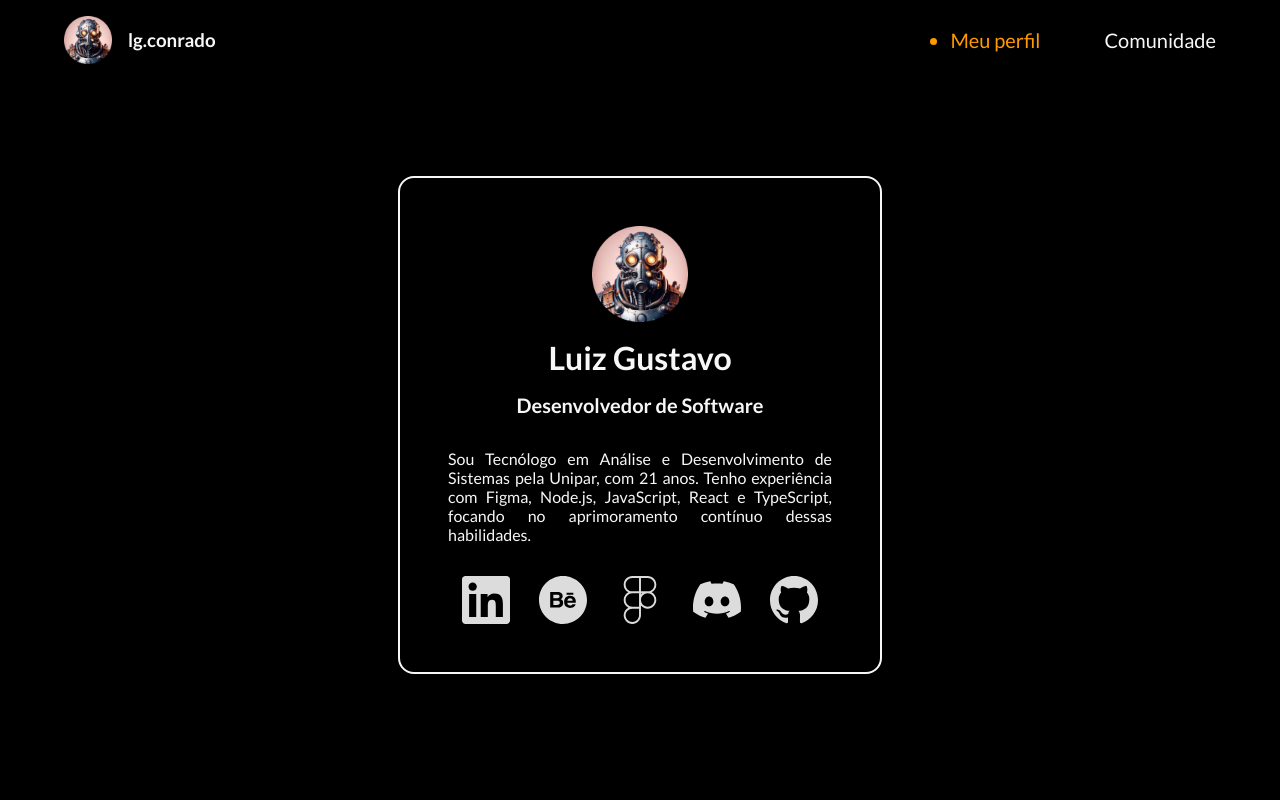
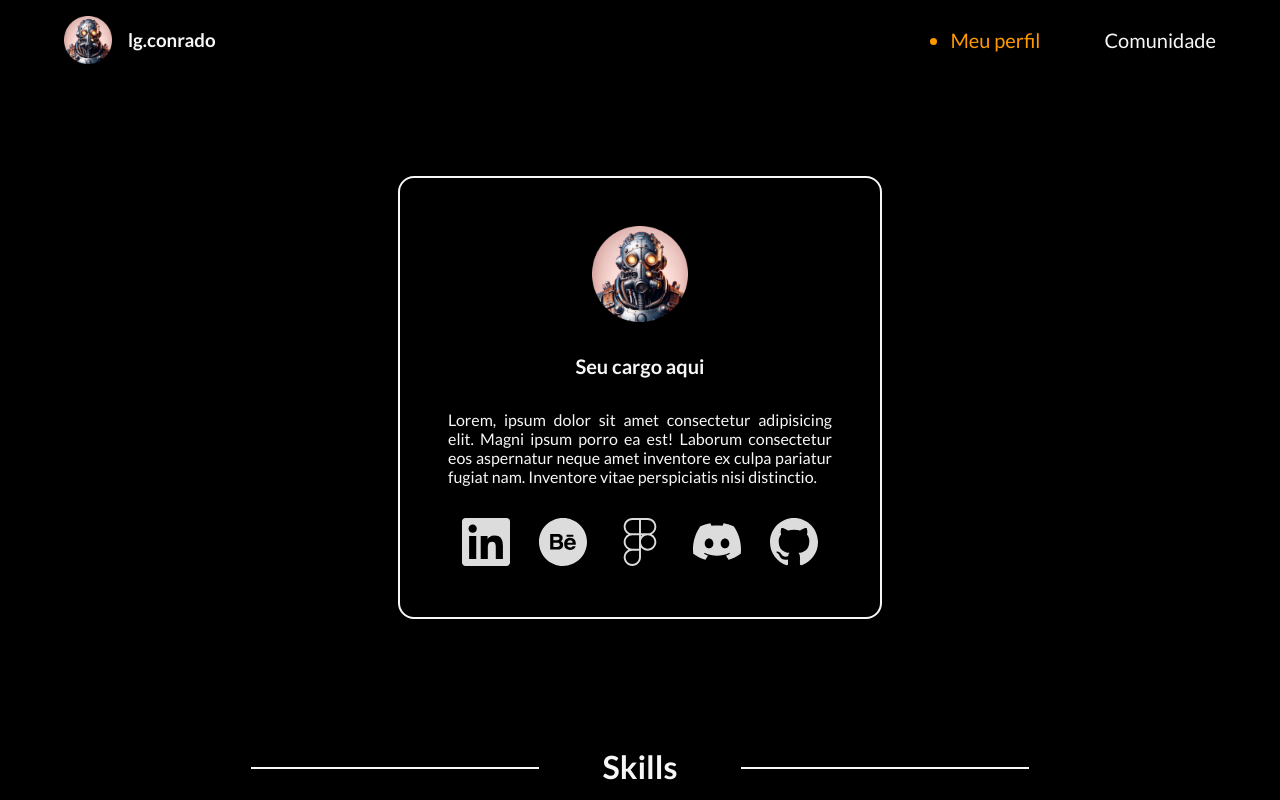
Before and after one commit to lgConrado/network-profiles-hub, a React (Vite) app: page /app/perfil in a window 1280 px wide. Shown: the top 800 px of the page. Built offline with nearby package versions, Linux system fonts and the light colour scheme.

Commit message:
Incluso busca de perfil

```diff
--- a/src/components/Modal/Perfil/index.tsx
+++ b/src/components/Modal/Perfil/index.tsx
@@ -4,32 +4,135 @@ import figma from "../../../assets/figma.svg";
 import discord from "../../../assets/discord.svg";
 import github from "../../../assets/github.svg";
 import perfil from "../../../assets/perfil.png";
+import getData from "../../../api/restfull/get";
+import useLocalStorage from "../../../storage";
+import { useEffect, useState } from "react";
 
 const ModalPerfil = () => {
+  const { GET_LocalStorage } = useLocalStorage();
+
+  const [usuarioLogado, setUsuarioLogado] = useState<{
+    id: number;
+    nome: string;
+    email: string;
+  }>({ id: 0, nome: "", email: "" });
+
+  const [perfilUsuarioLogado, setPerfilUsuarioLogado] = useState<{
+    areaAtuacao: string;
+    biografia: string;
+    linkedin: string;
+    behance: string;
+    figma: string;
+    discord: string;
+    github: string;
+    foto: string;
+  }>({
+    areaAtuacao: "",
+    biografia: "",
+    linkedin: "",
+    behance: "",
+    figma: "",
+    discord: "",
+    github: "",
+    foto: "",
+  });
+
+  useEffect(() => {
+    const ObterPerfil = async () => {
+      const usuarioLogadoString = GET_LocalStorage("perfil");
+
+      if (usuarioLogadoString) {
+        const usuarioLogadoJSON = JSON.parse(usuarioLogadoString);
+        const buscaPerfil = await getData("perfis", usuarioLogadoJSON.id);
+
+        setPerfilUsuarioLogado({
+          ...perfilUsuarioLogado,
+          areaAtuacao: buscaPerfil["Area de atuação"],
+          behance: buscaPerfil.Behance,
+          biografia: buscaPerfil.Biografia,
+          discord: buscaPerfil.Discord,
+          figma: buscaPerfil.Figma,
+          foto: buscaPerfil.Foto,
+          github: buscaPerfil.Github,
+          linkedin: buscaPerfil.Linkedin,
+        });
+
+        setUsuarioLogado({
+          ...usuarioLogado,
+          id: usuarioLogadoJSON.id,
+          nome: usuarioLogadoJSON.nome,
+          email: usuarioLogadoJSON.email,
+        });
+      }
+    };
+
+    ObterPerfil();
+  }, []);
   return (
     <div className="modal-perfil">
       <div className="modal-perfil__header">
         <div className="modal-perfil__header__content">
           <img
-            src={perfil}
+            src={
+              perfilUsuarioLogado.foto === null ||
+              perfilUsuarioLogado.foto === ""
+                ? perfil
+                : perfilUsuarioLogado.foto
+            }
             alt="Foto de perfil"
             className="modal-perfil__header__cover"
           />
-          <h2 className="heading--secondary">Luiz Gustavo</h2>
+          <h2 className="heading--secondary">{usuarioLogado.nome}</h2>
         </div>
-        <h3 className="heading--tertiary">Desenvolvedor de Software</h3>
+        <h3 className="heading--tertiary">
+          {perfilUsuarioLogado.areaAtuacao === null ||
+          perfilUsuarioLogado.areaAtuacao === ""
+            ? "Seu cargo aqui"
+            : perfilUsuarioLogado.areaAtuacao}
+        </h3>
       </div>
       <p className="text">
-        Sou Tecnólogo em Análise e Desenvolvimento de Sistemas pela Unipar, com
-        21 anos. Tenho experiência com Figma, Node.js, JavaScript, React e
-        TypeScript, focando no aprimoramento contínuo dessas habilidades.
+        {perfilUsuarioLogado.biografia === null ||
+        perfilUsuarioLogado.biografia === ""
+          ? "Lorem, ipsum dolor sit amet consectetur adipisicing elit. Magni ipsum porro ea est! Laborum consectetur eos aspernatur neque amet inventore ex culpa pariatur fugiat nam. Inventore vitae perspiciatis nisi distinctio."
+          : perfilUsuarioLogado.biografia}
       </p>
       <div className="modal-perfil__links">
-        <img src={linkedin} />
-        <img src={behance} />
-        <img src={figma} />
-        <img src={discord} />
-        <img src={github} />
+        <a
+          href={perfilUsuarioLogado.linkedin}
+          target="_blank"
+          rel="noopener noreferrer"
+        >
+          <img src={linkedin} />
+        </a>
+        <a
+          href={perfilUsuarioLogado.behance}
+          target="_blank"
+          rel="noopener noreferrer"
+        >
+          <img src={behance} />
+        </a>
+        <a
+          href={perfilUsuarioLogado.figma}
+          target="_blank"
+          rel="noopener noreferrer"
+        >
+          <img src={figma} />
+        </a>
+        <a
+          href={perfilUsuarioLogado.discord}
+          target="_blank"
+          rel="noopener noreferrer"
+        >
+          <img src={discord} />
+        </a>
+        <a
+          href={perfilUsuarioLogado.github}
+          target="_blank"
+          rel="noopener noreferrer"
+        >
+          <img src={github} />
+        </a>
       </div>
     </div>
   );
```
